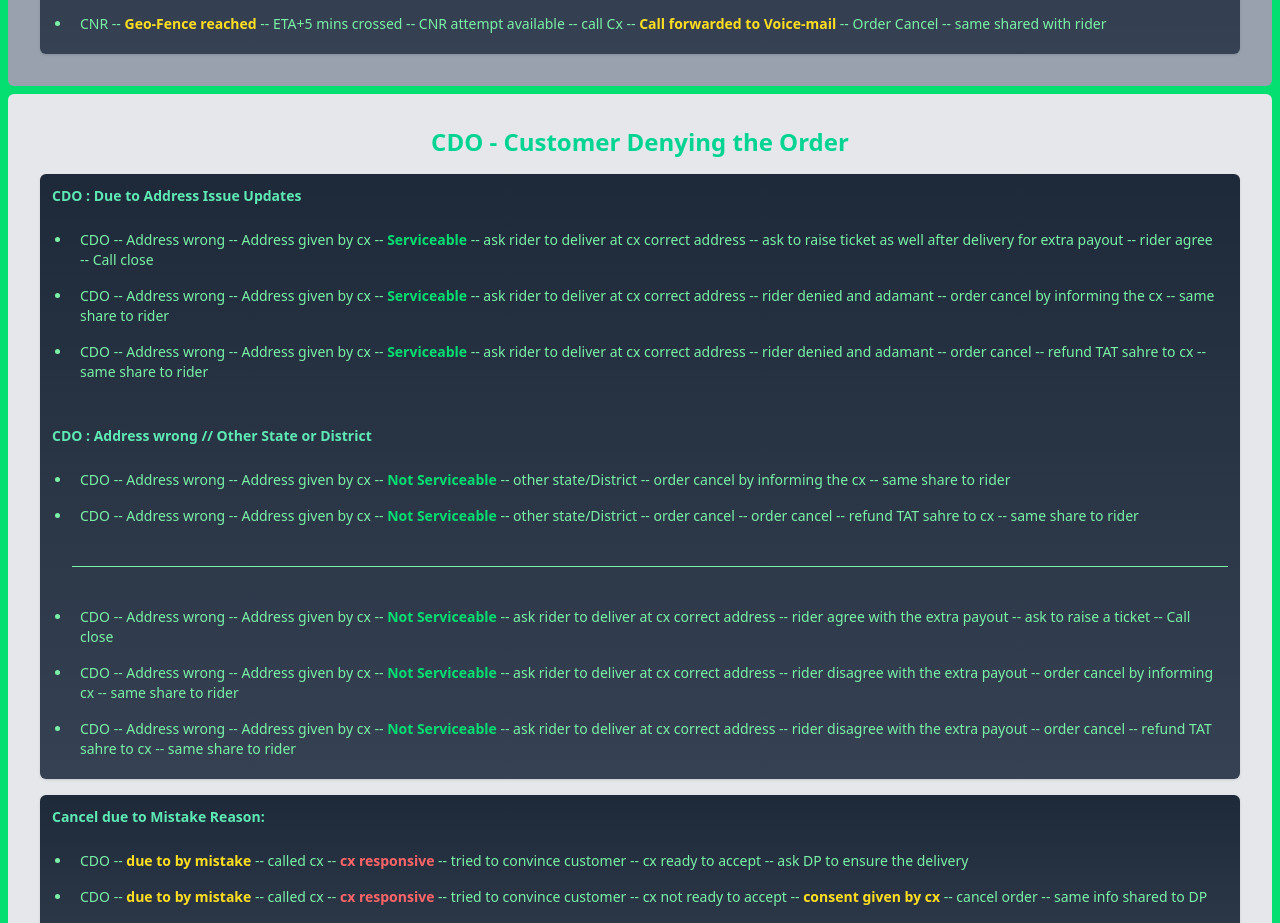
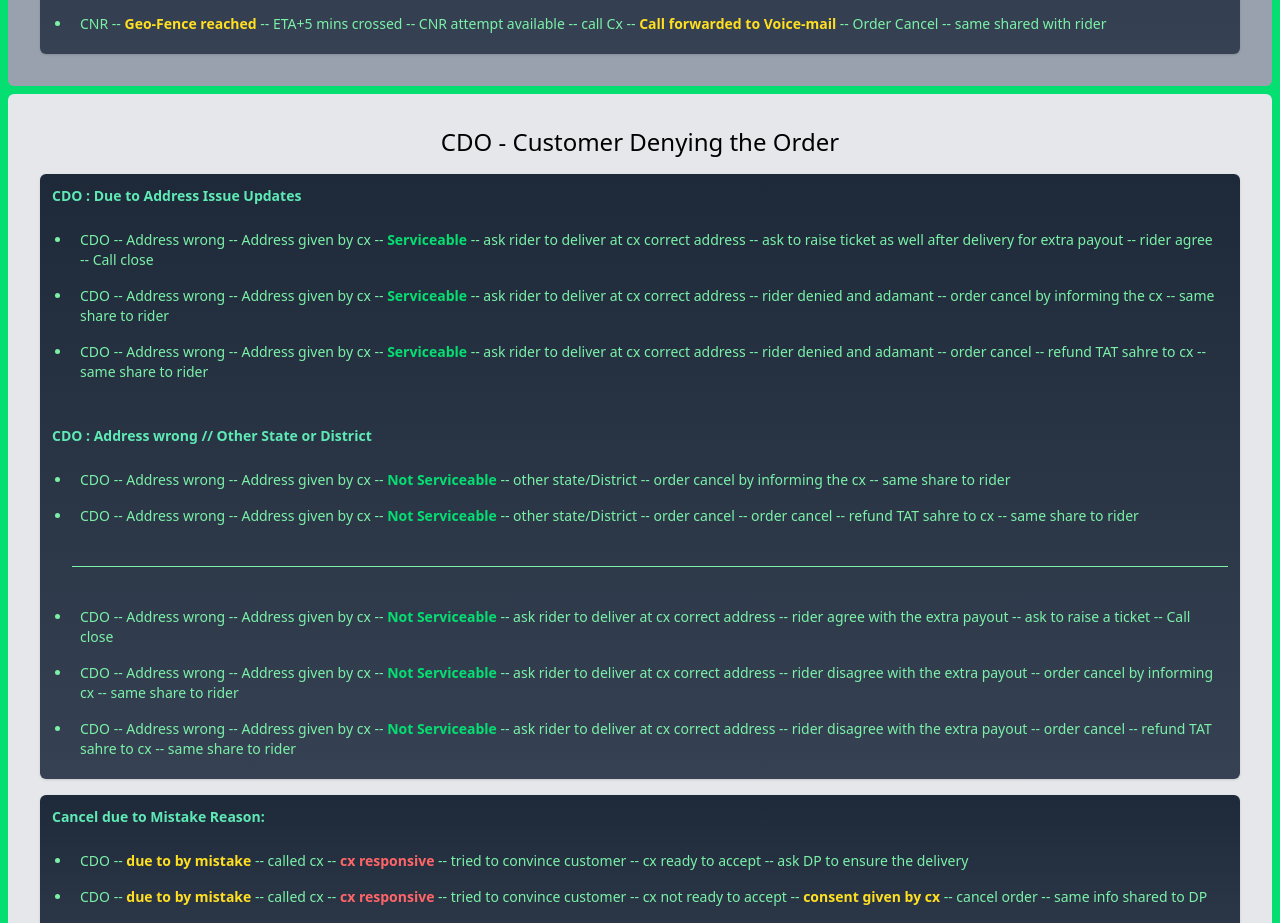
Before and after one commit to Code-with-Sahani/Blinket-DP, a React (Vite) app: page / in a window 1280 px wide. Shown: the part 1840-2763 px from the top of the page. Built offline with nearby package versions, Linux system fonts and the light colour scheme.

Commit message:
Update CDO.jsx

```diff
--- a/src/Components/CDO.jsx
+++ b/src/Components/CDO.jsx
@@ -3,7 +3,7 @@ import React from 'react';
 const CDO = () => {
     return (
         <div className='m-2 p-4 text-sm bg-gray-200 text-white rounded-md md:p-6 lg:p-8'>
-            <h2 className="text-center text-2xl font-semibold text-emerald-400 mb-4">CDO - Customer Denying the Order</h2>
+            <h2 className="text-center text-2xl font-bod text-black mb-4">CDO - Customer Denying the Order</h2>
 
             <div className='space-y-4'>
 
@@ -82,16 +82,10 @@ const CDO = () => {
                         <li className='p-2'>CDO -- called cx -- <strong className='text-red-400'>cx not responsive</strong> -- call recording available -- cx wants cancel -- order canceled by me -- same shared to DP</li>
                         <li className='p-2'>CDO -- called cx -- <strong className='text-red-400'>cx not responsive</strong> -- call recording available -- cx does not want to cancel -- ask DP to follow automation in CDO if cx wants to cancel else deliver the order</li>
                         <li className='p-2'>CDO -- called cx -- <strong className='text-red-400'>cx not responsive</strong> -- No call recording available -- ask DP to follow automation in CDO if cx wants to cancel else deliver the order</li>
-
                         <li className='p-2'>CDO -- called cx -- <strong className='text-red-400'>cx not responsive</strong> -- Error in OS in call recording -- ask DP to follow automation in CDO if cx wants to cancel else deliver the order</li>
                     </ul>
                 </div>
-
-
             </div>
-
-
-
         </div>
     );
 };
```
